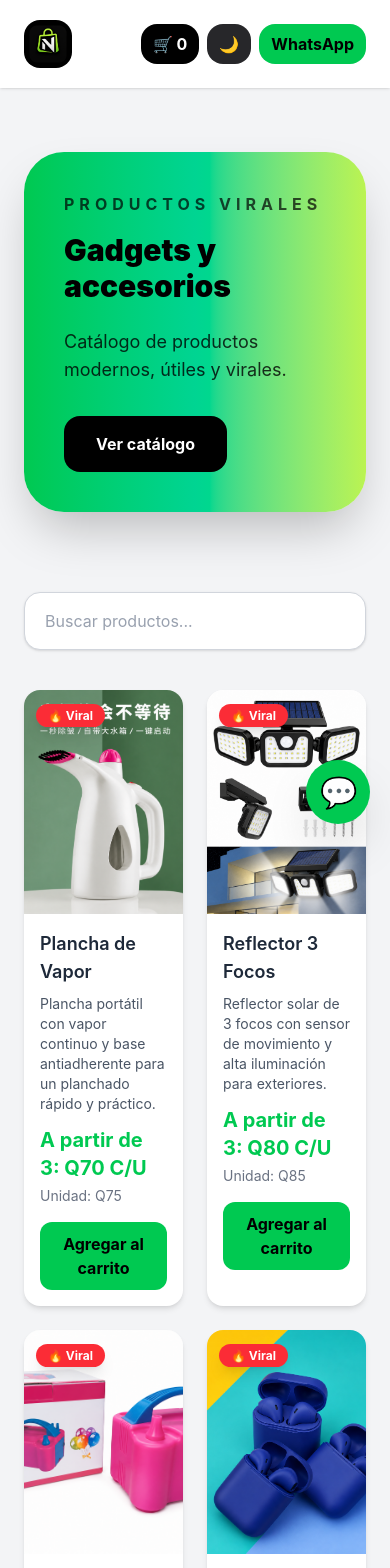
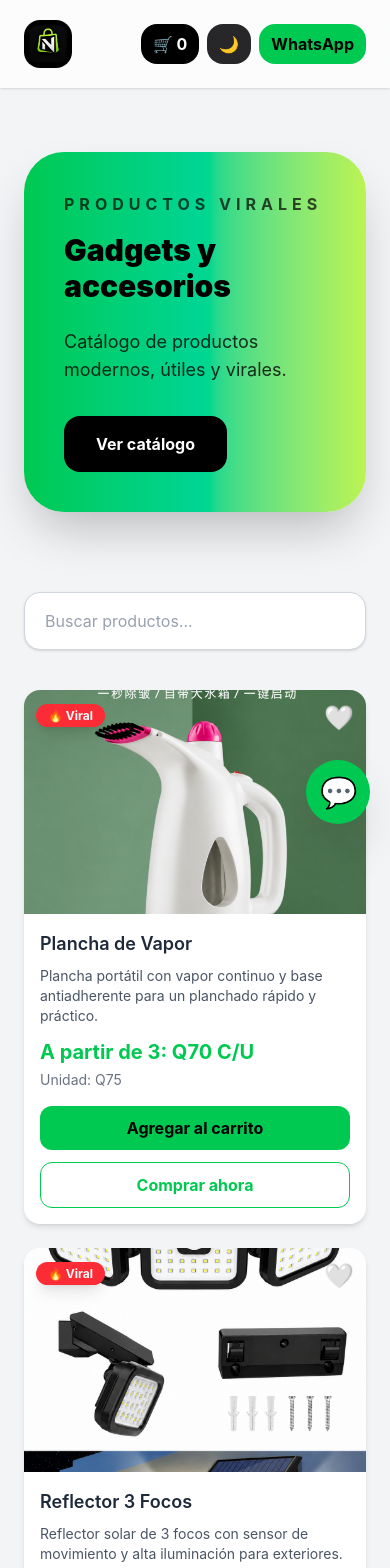
Before and after one commit to cxavicontreras/catalogo, a React (Vite) app: page / in a window 390 px wide. Shown: the top 1568 px of the page. Built offline with nearby package versions, Linux system fonts and the light colour scheme.

Commit message:
Added animations and favorite button

```diff
--- a/package.json
+++ b/package.json
@@ -10,6 +10,7 @@
     "preview": "vite preview"
   },
   "dependencies": {
+    "framer-motion": "^12.38.0",
     "react": "^19.2.5",
     "react-dom": "^19.2.5",
     "react-hot-toast": "^2.6.0"
--- a/src/App.jsx
+++ b/src/App.jsx
@@ -23,6 +23,7 @@ import m88 from "./assets/M88.png";
 import logo from "./assets/logo.png";
 import {useEffect} from "react";
 import toast, { Toaster } from "react-hot-toast";
+import {motion, AnimatePresence} from "framer-motion";
 
 const products = [
   {
@@ -182,16 +183,23 @@ const products = [
 ];
 
 
-function ProductCard({ product, darkMode, addToCart, setSelectedProduct }) {
+function ProductCard({ product, darkMode, addToCart, setSelectedProduct, favorites, toggleFavorite }) {
 
   const mayorPrice = product.wholesalePrice;
 const unitPrice = product.unitPrice;
 
   return (
-    <div
+    <motion.div
+  initial={{ opacity: 0, y: 20 }}
+  animate={{ opacity: 1, y: 0 }}
+  transition={{ duration: 0.3 }}
+  whileHover={{ y: -5 }}
+
   onClick={() => setSelectedProduct(product)}
+
   className={`
-        relative cursor-pointer
+    relative
+    cursor-pointer
     rounded-2xl
     overflow-hidden
     shadow-md
@@ -224,8 +232,25 @@ const unitPrice = product.unitPrice;
   >
     🔥 Viral
   </span>
+</div>
+<button
+  onClick={(e) => {
+    e.stopPropagation();
+    toggleFavorite(product.name);
+  }}
 
-</div>
+  className="
+    absolute
+    top-3
+    right-3
+    z-10
+    text-2xl
+  "
+>
+  {favorites.includes(product.name)
+    ? "❤️"
+    : "🤍"}
+</button>
         <img
           src={product.image}
           alt={product.name}
@@ -306,10 +331,34 @@ const unitPrice = product.unitPrice;
 >
   Agregar al carrito
 </button>
+<a
+  href={`https://wa.me/50256981825?text=Hola,%20quiero%20comprar:%20${product.name}`}
+
+  target="_blank"
+
+  onClick={(e) => e.stopPropagation()}
+
+  className="
+    mt-3
+    block
+    text-center
+    border
+    border-green-500
+    text-green-500
+    hover:bg-green-500
+    hover:text-black
+    py-2.5
+    rounded-xl
+    font-bold
+    transition
+  "
+>
+  Comprar ahora
+</a>
 
       </div>
 
-    </div>
+    </motion.div>
   );
 }
 import { useState } from "react";
@@ -328,6 +377,7 @@ export default function App() {
 });
   const [openCart, setOpenCart] = useState(false);
   const [selectedProduct, setSelectedProduct] = useState(null);
+  const [favorites, setFavorites] = useState([]);
   const addToCart = (product) => {
 
   const existingProduct = cart.find(
@@ -406,6 +456,28 @@ const decreaseQuantity = (productName) => {
   );
 
 }, [cart]);
+
+const toggleFavorite = (productName) => {
+
+  if (favorites.includes(productName)) {
+
+    setFavorites(
+      favorites.filter(
+        (fav) => fav !== productName
+      )
+    );
+
+  } else {
+
+    setFavorites([
+      ...favorites,
+      productName
+    ]);
+
+  }
+
+};
+
   const removeFromCart = (indexToRemove) => {
 
   const updatedCart = [...cart];
@@ -456,8 +528,8 @@ const cartCount = cart.reduce(
 
 
   ${darkMode
-    ? "bg-zinc-950"
-    : "bg-white"}
+    ? "bg-zinc-950/70 backdrop-blur-xl"
+    : "bg-white/70 backdrop-blur-xl"}
 `}
 >
         <div className="max-w-7xl mx-auto px-6 py-5 flex justify-between items-center flex-wrap">
@@ -646,10 +718,12 @@ const cartCount = cart.reduce(
 </div>
 
 
-        <div className="grid grid-cols-2 md:grid-cols-3 lg:grid-cols-4 gap-6">
+        <div className="grid sm:grid-cols-2 md:grid-cols-3 lg:grid-cols-4 gap-6">
 
           {filteredProducts.map((product, index) => (
             <ProductCard
+              favorites={favorites}
+              toggleFavorite={toggleFavorite}
               key={index}
               product={product}
               darkMode={darkMode}
@@ -661,22 +735,33 @@ const cartCount = cart.reduce(
         </div>
 
       </section>
+      <AnimatePresence>
       {
   openCart && (
-    <div
+    <motion.div
+      onClick={() => setOpenCart(false)}
       className="
       fixed inset-0
       bg-black/50
-      flex justify-center items-center
+      flex justify-end
       z-50
       p-4
     "
     >
 
-      <div
+      <motion.div
+  initial={{ x: 400 }}
+  animate={{ x: 0 }}
+  exit={{ x: 400 }}
+  transition={{ duration: 0.25 }}
+
+  onClick={(e) => e.stopPropagation()}
+
   className={`
-        w-full max-w-lg
-        rounded-3xl
+    w-full
+    max-w-lg
+    h-full
+    rounded-none
     p-6
     shadow-2xl
 
@@ -886,16 +971,21 @@ const cartCount = cart.reduce(
           )
         }
 
-      </div>
+      </motion.div>
 
-    </div>
+    </motion.div>
   )
 }
-
+</AnimatePresence>
+<AnimatePresence>
 {
   selectedProduct && (
 
-    <div
+    <motion.div
+  initial={{ opacity: 0 }}
+  animate={{ opacity: 1 }}
+  exit={{ opacity: 0 }}
+
   className="
     fixed inset-0
     bg-black/60
@@ -903,10 +993,16 @@ const cartCount = cart.reduce(
     flex justify-center items-center
     p-4
   "
+
   onClick={() => setSelectedProduct(null)}
 >
 
-      <div
+      <motion.div
+  initial={{ scale: 0.9, opacity: 0 }}
+  animate={{ scale: 1, opacity: 1 }}
+  exit={{ scale: 0.9, opacity: 0 }}
+  transition={{ duration: 0.2 }}
+
   onClick={(e) => e.stopPropagation()}
         className={`
         max-w-2xl
@@ -999,11 +1095,12 @@ const cartCount = cart.reduce(
 
         </div>
 
-      </div>
+      </motion.div>
 
-    </div>
+    </motion.div>
   )
 }
+</AnimatePresence>
       <footer
   className={`
     mt-20
@@ -1011,8 +1108,8 @@ const cartCount = cart.reduce(
     py-10
 
     ${darkMode
-      ? "border-zinc-800 bg-zinc-950 text-white"
-      : "border-gray-200 bg-white text-black"}
+  ? "border-zinc-800 bg-zinc-950/70 backdrop-blur-xl text-white"
+  : "border-gray-200 bg-white/70 backdrop-blur-xl backdrop-blur-xl text-black"}
   `}
 >
 
```
Also changed, not shown: 1 other file (tests, documents, lock files or other folders). Lines whose indentation alone changed are shown as unchanged.
